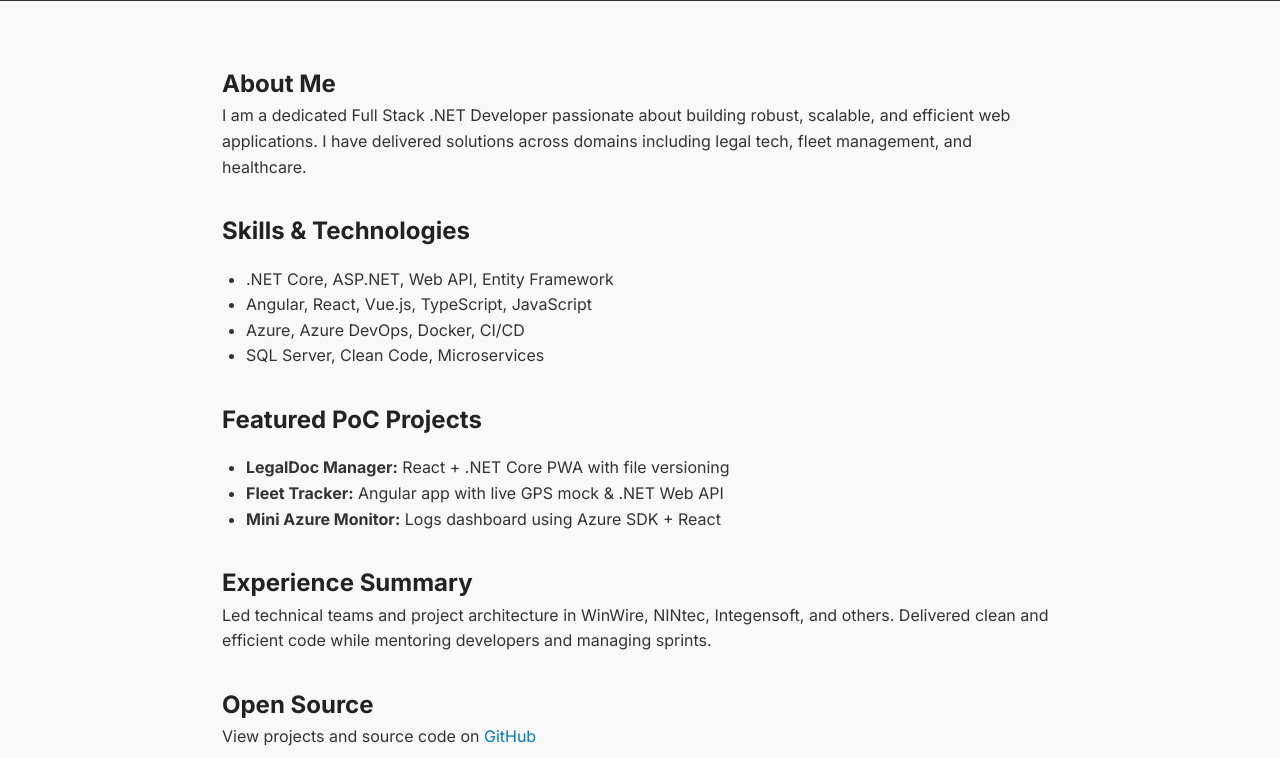
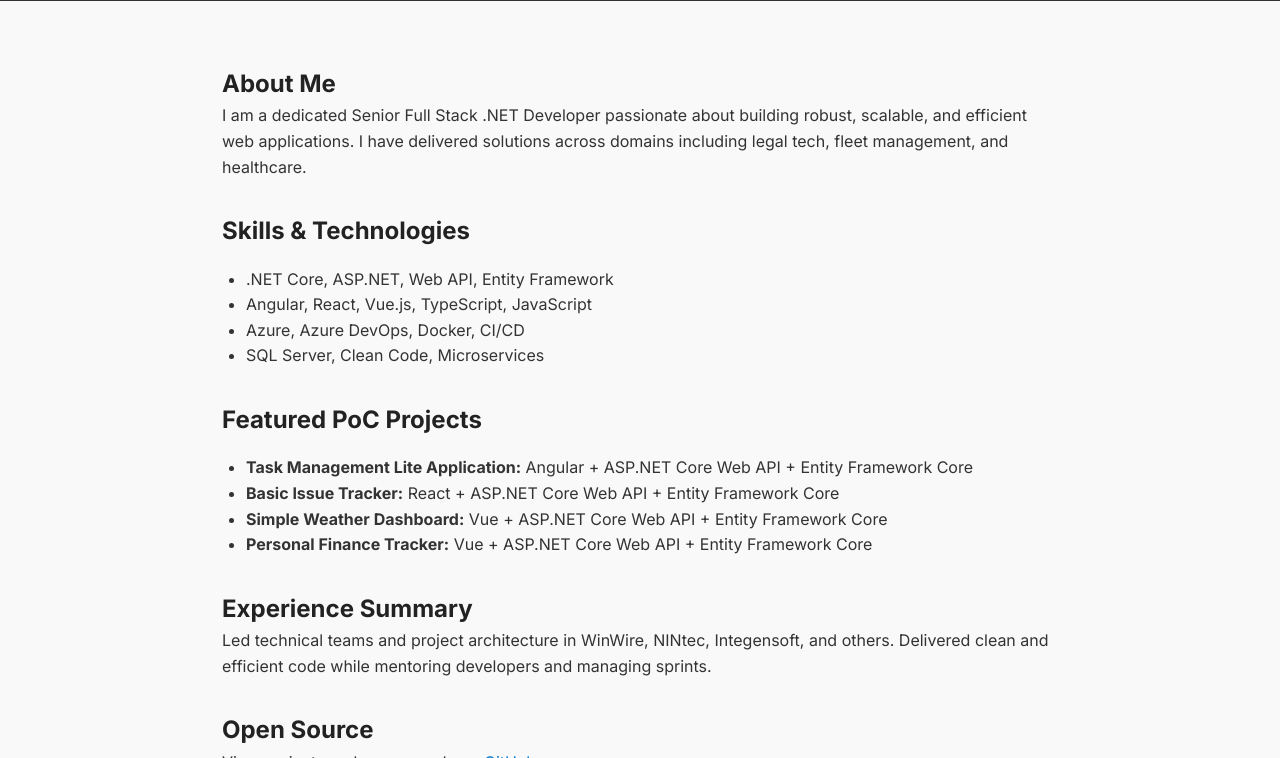
Before and after one commit to DeveloperClue/mahinuddin-portfolio, a plain HTML site: page index.html in a window 1280 px wide. Shown: the part 479-1237 px from the top of the page. Drawn offline with Linux system fonts and the light colour scheme.

Commit message:
Updated portfolio

```diff
--- a/index.html
+++ b/index.html
@@ -101,7 +101,7 @@
 
   <section>
     <h2>About Me</h2>
-    <p>I am a dedicated Full Stack .NET Developer passionate about building robust, scalable, and efficient web applications. I have delivered solutions across domains including legal tech, fleet management, and healthcare.</p>
+    <p>I am a dedicated Senior Full Stack .NET Developer passionate about building robust, scalable, and efficient web applications. I have delivered solutions across domains including legal tech, fleet management, and healthcare.</p>
 
     <h2>Skills & Technologies</h2>
     <ul>
@@ -113,9 +113,10 @@
 
     <h2>Featured PoC Projects</h2>
     <ul>
-      <li><strong>LegalDoc Manager:</strong> React + .NET Core PWA with file versioning</li>
-      <li><strong>Fleet Tracker:</strong> Angular app with live GPS mock & .NET Web API</li>
-      <li><strong>Mini Azure Monitor:</strong> Logs dashboard using Azure SDK + React</li>
+      <li><strong>Task Management Lite Application:</strong> Angular + ASP.NET Core Web API + Entity Framework Core</li>
+      <li><strong>Basic Issue Tracker:</strong> React + ASP.NET Core Web API + Entity Framework Core</li>
+      <li><strong>Simple Weather Dashboard:</strong> Vue + ASP.NET Core Web API + Entity Framework Core</li>
+      <li><strong>Personal Finance Tracker:</strong> Vue + ASP.NET Core Web API + Entity Framework Core</li>
     </ul>
 
     <h2>Experience Summary</h2>
```
